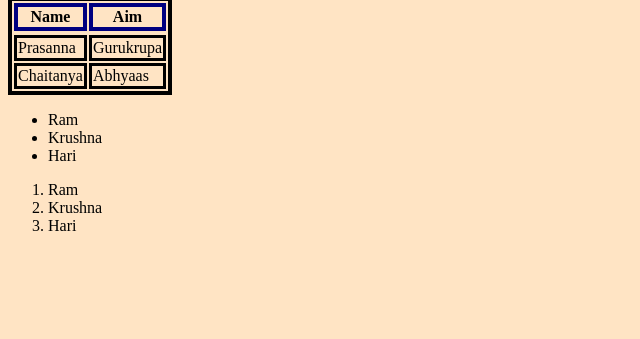
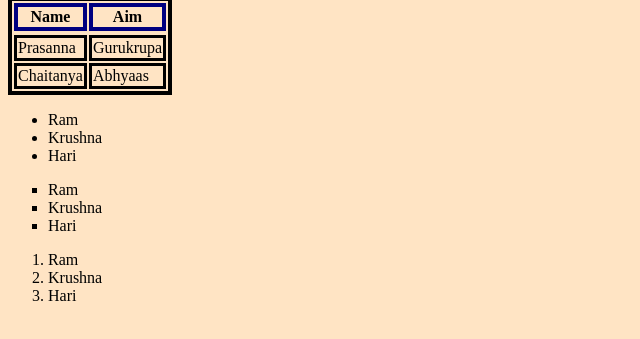
Before and after one commit to prasannaasole/Sigma-Web-Development-Course, a plain HTML site: page Video 5/index.html in a window 1280 px wide. Shown: the part 197-536 px from the top of the page, without its empty margins (0-640 px from the left). Drawn offline with Linux system fonts and the light colour scheme.

Commit message:
Update index.html with lists of different types

```diff
--- a/Video 5/index.html
+++ b/Video 5/index.html
@@ -47,6 +47,12 @@
         <li> Hari </li>
     </ul>
 
+    <ul type = "square">
+        <li> Ram</li>
+        <li>Krushna</li>
+        <li> Hari </li>
+    </ul>
+
     <ol>
         <li> Ram</li>
         <li> Krushna</li>
```
